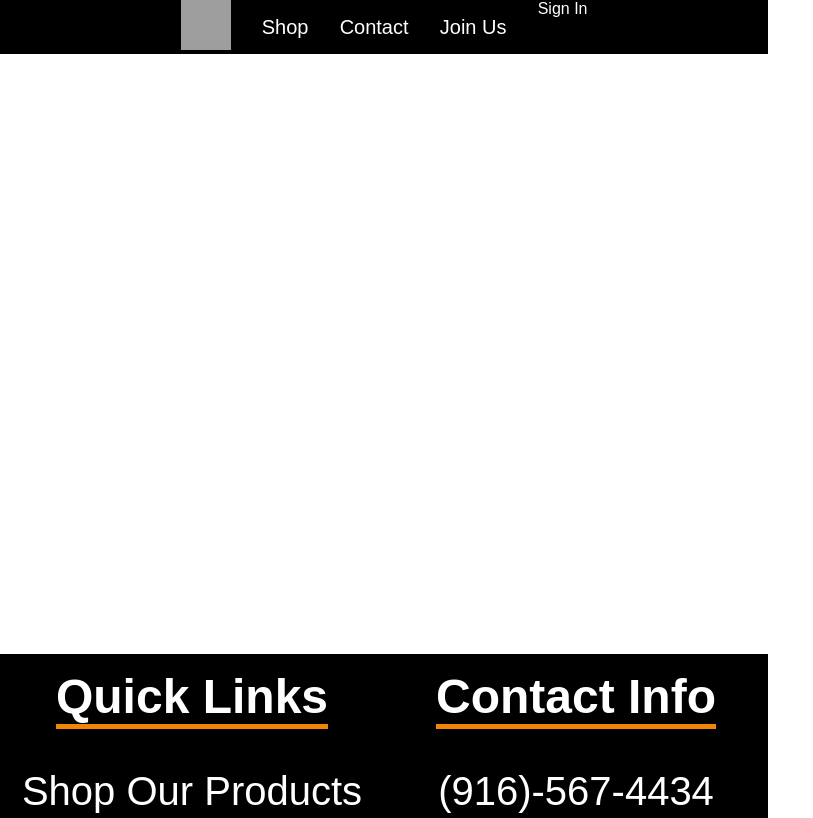
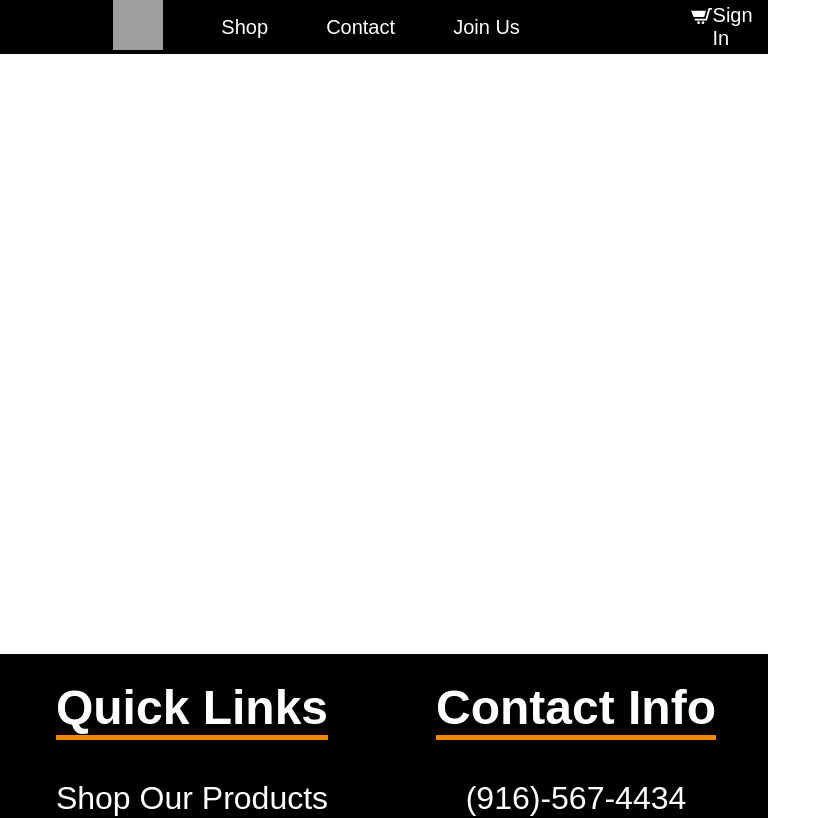
Before and after one commit to fletchcoder/Ragin-Riders, a Next.js app: page /shop in a window 768 px wide. Shown: the top 818 px of the page, 813 px wide, since content can reach past the window. Built offline with nearby package versions, Linux system fonts and the light colour scheme; grey boxes are pictures that could not be loaded.

Commit message:
Updated header, footer, home page
Added sign in and cart to right side of header
Changed CSS of footer and home page to be responsive on tablet size resolutions

```diff
--- a/src/components/Header.tsx
+++ b/src/components/Header.tsx
@@ -6,6 +6,7 @@ export default function Header() {
 	return (
 		<>
 			<div className={styles.header}>
+				<div className={styles.left}>
 					<Link prefetch={false} href={"/"}>
 						<Image
 							src={"/icon.ico"}
@@ -32,7 +33,16 @@ export default function Header() {
 							</li>
 						</ul>
 					</nav>
+				</div>
+
 				<div className={styles.right}>
+					<svg
+						xmlns="http://www.w3.org/2000/svg"
+						width="24"
+						height="24"
+						viewBox="0 0 24 24">
+						<path d="M10 19.5c0 .829-.672 1.5-1.5 1.5s-1.5-.671-1.5-1.5c0-.828.672-1.5 1.5-1.5s1.5.672 1.5 1.5zm3.5-1.5c-.828 0-1.5.671-1.5 1.5s.672 1.5 1.5 1.5 1.5-.671 1.5-1.5c0-.828-.672-1.5-1.5-1.5zm1.336-5l1.977-7h-16.813l2.938 7h11.898zm4.969-10l-3.432 12h-12.597l.839 2h13.239l3.474-12h1.929l.743-2h-4.195z" />
+					</svg>
 					<p>Sign In</p>
 				</div>
 			</div>
--- a/src/styles/components/footer.module.css
+++ b/src/styles/components/footer.module.css
@@ -4,6 +4,7 @@
 	display: flex;
 	flex-direction: column;
 	justify-content: space-evenly;
+	z-index: 2;
 }
 
 .info {
@@ -136,6 +137,9 @@
 
 /* Tablet and Smaller Desktop */
 @media (min-width: 701px) and (max-width: 1120px) {
+	.info ul li {
+		font-size: 2rem;
+	}
 	.icons {
 		width: 40%;
 	}
--- a/src/styles/components/header.module.css
+++ b/src/styles/components/header.module.css
@@ -1,6 +1,7 @@
 .header {
 	display: flex;
-	justify-content: center;
+	justify-content: flex-end;
+	align-items: center;
 	width: 100%;
 	background-color: black;
 }
@@ -14,7 +15,7 @@
 }
 
 .header nav {
-	width: 40%;
+	width: 60%;
 }
 
 .header nav ul {
@@ -26,6 +27,22 @@
 	align-items: center;
 }
 
+.left {
+	display: flex;
+	justify-content: center;
+	width: 90%;
+	height: 100%;
+}
+
 .right {
 	color: white;
+	display: flex;
+	font-size: 20px;
+	justify-content: space-evenly;
+	width: 10%;
+	height: 100%;
 }
+
+.right svg {
+	fill: white;
+}
```
Also changed, not shown: src/styles/page.module.css (+18 -14 lines). Lines whose indentation alone changed are shown as unchanged.
